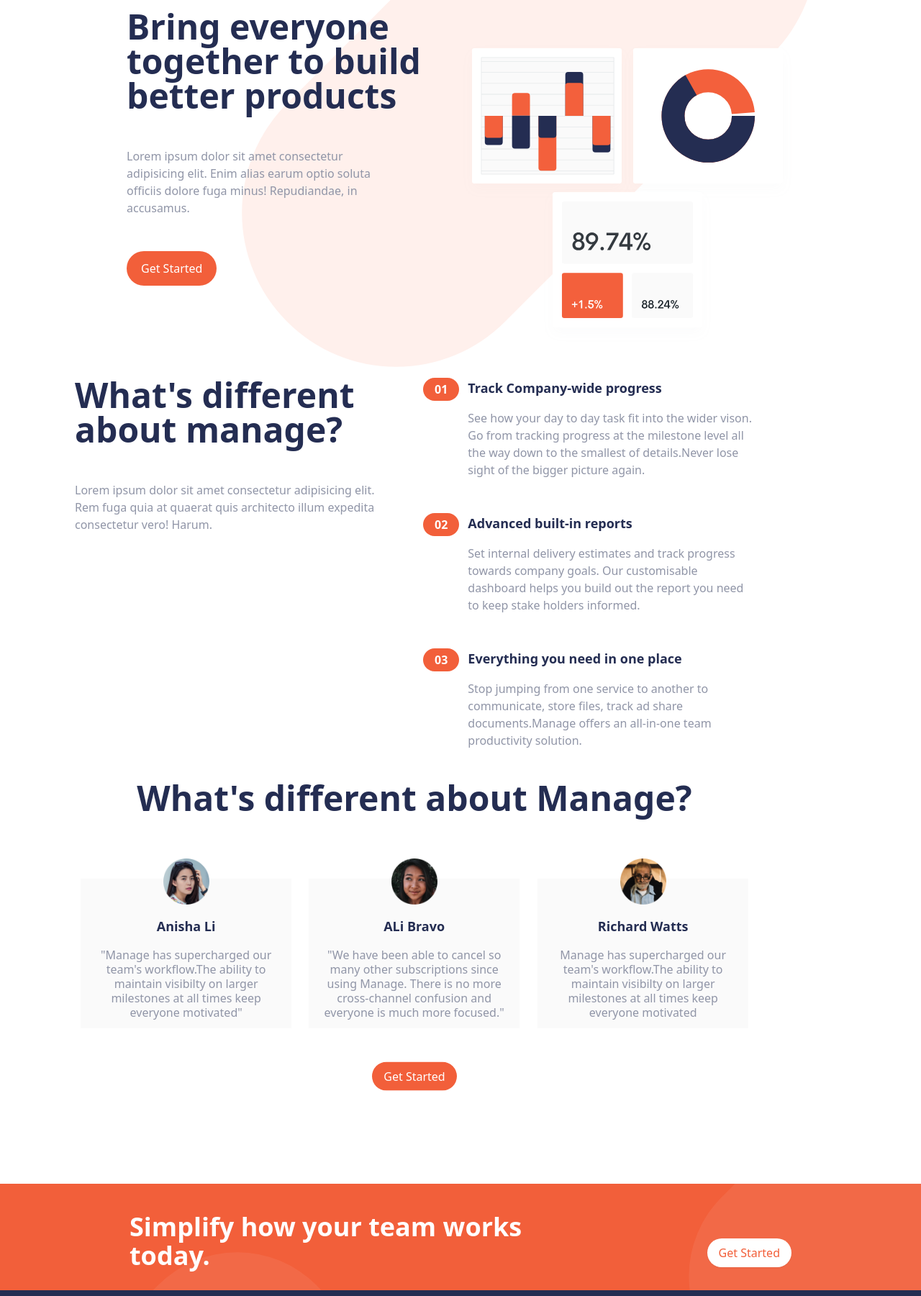
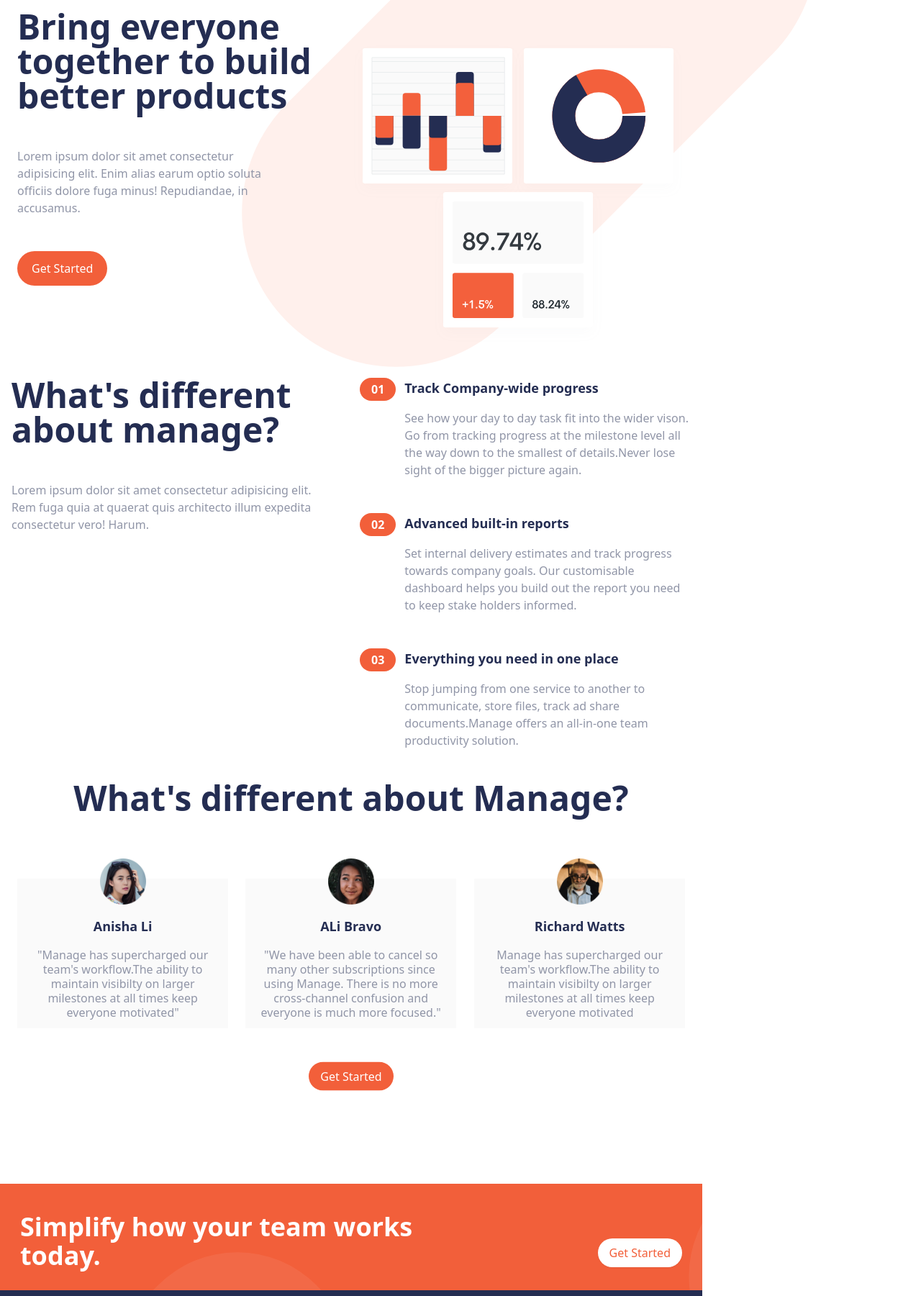
Before and after one commit to starkid111/Tailwind-landing-page, a website: page index.html in a window 1280 px wide. Shown: the part 99-1900 px from the top of the page at 72% size. Drawn offline with nearby package versions, Linux system fonts and the light colour scheme; files whose address does not match are found by name.

Commit message:
initial commit

```diff
--- a/index.html
+++ b/index.html
@@ -9,7 +9,7 @@
 </head>
 <body>
     <!--Navbar-->
-    <nav class="relative container mx-auto p-6 overflow-hidden ">
+    <nav class="relative container mx-auto p-6 ">
 <!--Flex-container-->
   <div class="flex justify-between items-center">
     <!--Logo-->
@@ -37,7 +37,7 @@
   </div>
 
 <!--Mobile menu-->
-  <div class="absolute bg-white  flex-col  left-6 right-6 py-8 space-y-6 items-center drop-shadow-md font-bold mt-10 hidden transition-all duration-500 delay-150 z-10 overflow-hidden"  id="menu">
+  <div class="absolute bg-white  flex-col  left-6 right-6 py-8 space-y-6 items-center drop-shadow-md font-bold mt-10 hidden transition-all duration-500 delay-150 z-10"  id="menu">
     <a href="">Pricing</a>
     <a href="">Products</a>
     <a href="">About Us</a>
@@ -49,9 +49,9 @@
     </nav>
 
     <!--Hero Section-->
-    <div class="">
+    <div class="container">
         <!--Hero-section-->
-        <div  class="container mx-auto flex flex-col-reverse items-center px-6 mt-10 md:mt-4 md:flex-row overflow-hidden ">
+        <div  class="container mx-auto flex flex-col-reverse items-center px-6 mt-10 md:mt-4 md:flex-row ">
         <!--Hero text section-->
         <div class=".flex flex-col  mb-32 space-y-12 md:w-1/2" data-aos="fade-right">
             <h1  class=" max-w-md text-4xl text-center font-bold  text-darkBlue md:text-left  lg:text-5xl ">Bring everyone together to build better products </h1>
@@ -68,7 +68,7 @@
     </div>
 
     <!--Second section-->
-<div class="section2 w-[90%] overflow-hidden">
+<div class="section2 w-[90%] container">
     <!--flex-container-->
     <div class="container flex flex-col mx-auto px-4  space-y-12  mb-5 md:flex-row md:space-y-0 md:space-x-6">
    <!--Left Item-->
@@ -129,7 +129,7 @@
 
 
 <!--Third Section-->
-<div class="section3 w-[90%] overflow-hidden">
+<div class="section3 w-[90%] md:w-[100%] container">
   <div class="container mx-auto p-6 flex flex-col space-y-14" data-aos="flip-up">
     <!--Header-->
     <h1 class="text-darkBlue font-bold text-4xl mb-8 text-center max-w-6xl  lg:text-5xl">What's different about Manage?</h1>
@@ -177,7 +177,7 @@
 
 
 <!--Fourth Section-->
-<div class="mt-24  bg-brightRed w-[90%] md:w-[100%] overflow-hidden" id="section4" data-aos="">
+<div class="mt-24 container  bg-brightRed w-[90%] md:w-[100%]" id="section4" data-aos="">
     <div class="container mx-auto  flex flex-col space-y-8 items-center p-7 pt-10 md:flex-row md:space-x-6 md:justify-between">
         <h1 class="text-white font-bold text-center text-4xl md:w-2/3 md:6xl md:text-left md:justify-between">Simplify how your team works today.</h1>
         <a href="#" class="px-4 py-2 bg-white rounded-full  text-brightRed shadow-sm self-center hover:bg-gray-200">Get Started</a>
@@ -185,7 +185,7 @@
 </div>
 
 <!--Footer section-->
-<div class="footer  bg-darkBlue w-[90%] md:w-[100%] overflow-hidden">
+<div class="footer container  bg-darkBlue w-[90%] md:w-[100%]">
     <div class="container mx-auto flex flex-col items-center  p-6  md:flex-row">
     <div class=" flex flex-col-reverse items-center  space-y-7 md:flex-row md:items-start md:space-x-[20px] lg:space-x-[100px]">
         <!--images and icons-->
```
Also changed, not shown: src/output.css.
